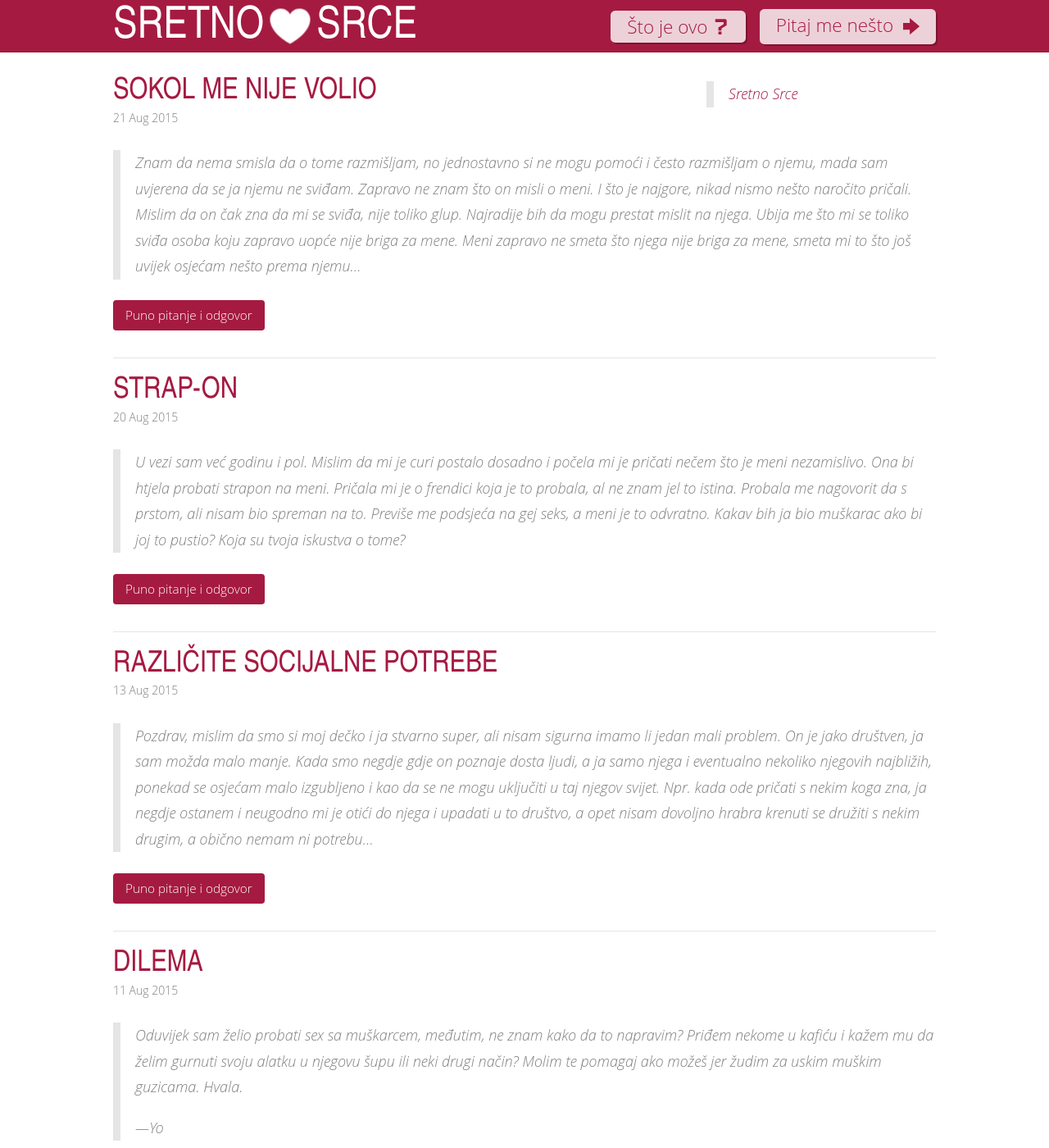
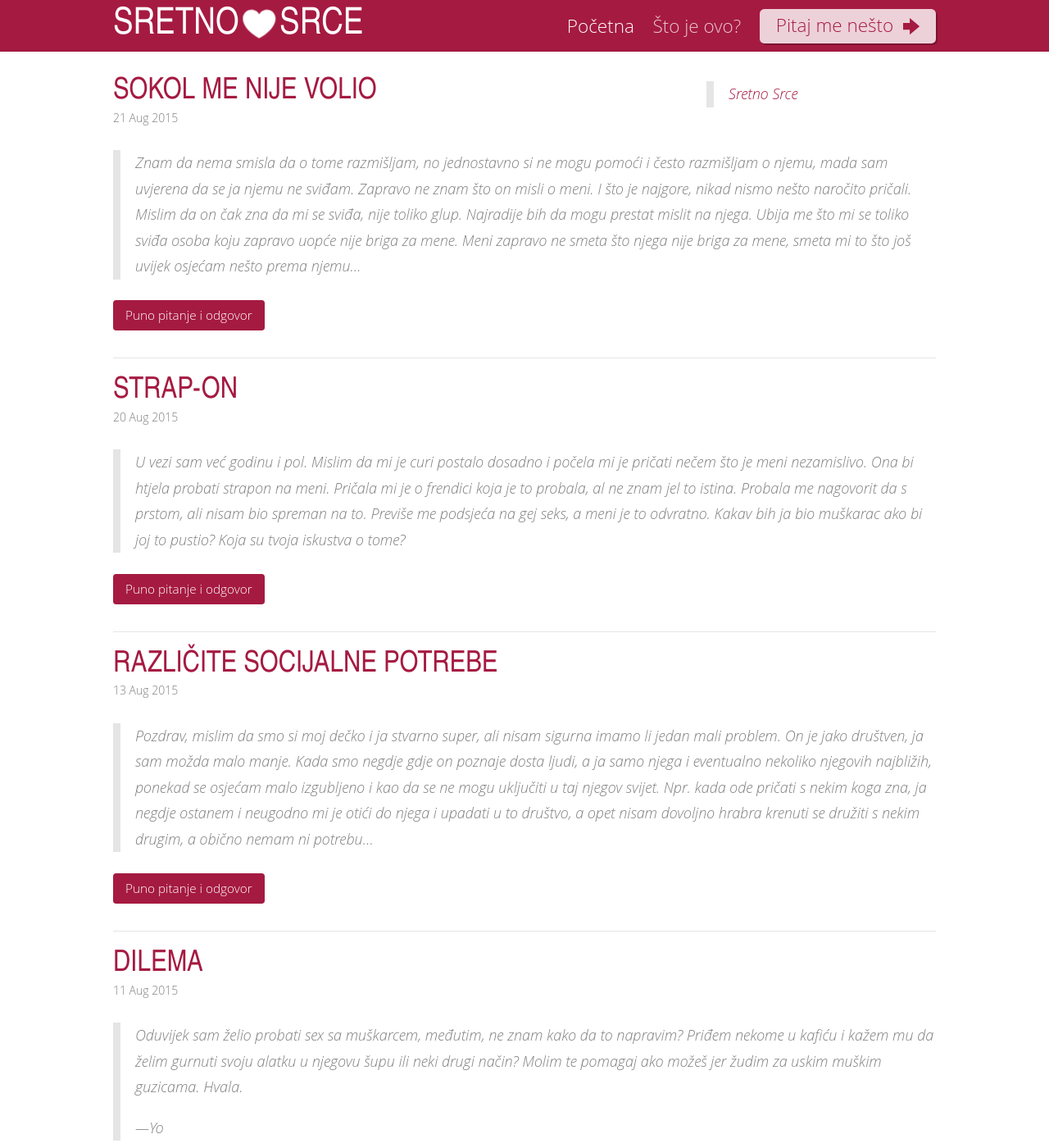
Before and after one commit to silvenon/sretnosrce, a Jekyll site: the page built from index.html, in a window 1280 px wide and 1400 px high. Shown: the whole window at 82% size. Built offline with Jekyll 4.4.1, drawn with Linux system fonts in a browser that asks for light colours; comment, search, counter and statistics services are not loaded.

Commit message:
Add link to home + navigation responsive fixes
Fixes #10

```diff
--- a/_layouts/site.html
+++ b/_layouts/site.html
@@ -62,20 +62,27 @@
         </a>
 
         <nav class="navigation">
-          <a class="navigation-item {% if page.id == 'about' %}active{% endif %} btn btn-inverse-primary" href="{{ '/opis' | prepend: site.baseurl }}">
-            <span>Što je ovo</span>
-            <svg class="icon icon-question" viewBox="0 0 1024 1024" role="presentation">
-              <title>Question</title>
-              <path fill="currentColor" d="M384 832h192v192h-192zM800 64c53.020 0 96 42.98 96 96v288l-320 192v128h-192v-192l320-192v-128h-512v-192h608z"></path>
-            </svg>
+          <ol class="navigation-items">
+            <li class="navigation-item {% if page.id == 'home' %}active{% endif %}">
+              <a href="{{ '/' | prepend: site.baseurl }}">
+                <span>Početna</span>
               </a>
-          <a class="navigation-item {% if page.id == 'contact' %}active{% endif %} btn btn-inverse-primary" href="{{ '/pitaj' | prepend: site.baseurl }}">
+            </li>
+            <li class="navigation-item {% if page.id == 'about' %}active{% endif %}">
+              <a href="{{ '/opis' | prepend: site.baseurl }}">
+                <span>Što je ovo?</span>
+              </a>
+            </li>
+            <li class="navigation-item {% if page.id == 'contact' %}active{% endif %}">
+              <a class="btn btn-inverse-primary" href="{{ '/pitaj' | prepend: site.baseurl }}">
                 <span>Pitaj me nešto</span>
                 <svg class="icon icon-arrow-right" viewbox="0 0 640 1024" role="presentation">
                   <title>Arrow right</title>
                   <path fill="currentColor" d="M640 512l-384-320v192h-256v256h256v192l384-320z"></path>
                 </svg>
               </a>
+            </li>
+          </ol>
         </nav>
       </div>
     </header>
--- a/styles/_buttons.scss
+++ b/styles/_buttons.scss
@@ -63,8 +63,7 @@
       color: $color;
 
       &:hover,
-      &:focus,
-      &.active {
+      &:focus {
         background: #fff;
         color: $color;
       }
--- a/styles/_header.scss
+++ b/styles/_header.scss
@@ -1,7 +1,7 @@
 @include keyframes(pulsate) {
-  0%    { @include transform(scale(0.75)); }
-  50%   { @include transform(scale(0.8)); }
-  100%  { @include transform(scale(0.75)); }
+  0%    { @include transform(scale(1)); }
+  50%   { @include transform(scale(0.95)); }
+  100%  { @include transform(scale(1)); }
 }
 
 .main {
@@ -17,19 +17,22 @@
   background: color(primary);
   color: #fff;
 
+  @media (min-width: breakpoint(navigation)) {
+    padding-bottom: 0.5em;
+  }
+
   @media (min-width: breakpoint(medium)) {
     position: fixed;
     z-index: 10;
     top: 0;
     left: 0;
     right: 0;
-    padding-top: 0;
   }
 
   .container {
     text-align: center;
 
-    @media (min-width: breakpoint(medium)) {
+    @media (min-width: breakpoint(navigation)) {
       @include display(flex);
       @include justify-content(space-between);
       @include align-items(center);
@@ -47,7 +50,7 @@
     font-weight: 400;
 
     @media (min-width: breakpoint(medium)) {
-      font-size: 3em;
+      font-size: 2.5em;
     }
 
     &,
@@ -59,27 +62,54 @@
 
     .icon {
       display: inline-block;
-      width: 32px;
-      height: 32px;
-      @include transform(scale(0.75));
+      width: 0.9em;
+      height: 0.9em;
+      margin: 0 0.1em;
       @include animation(pulsate 1s infinite);
-
-      @media (min-width: breakpoint(medium)) {
-        width: 64px;
-        height: 64px;
-      }
     }
   }
 
   .navigation {
-    .btn {
-      @media (max-width: breakpoint(small, max)) {
-        margin-top: 0.25em;
+    &-items {
+      @include display(flex);
+      @include flex-wrap(wrap);
+      @include align-items(center);
+      @include justify-content(center);
+    }
+
+    &-item {
+      + .navigation-item {
+        margin-left: 1em;
       }
 
-      @media (max-width: breakpoint(medium, max)) {
-        position: relative;
-        top: 0.5em;
+      &:last-child {
+        margin-left: 0;
+        width: 100%;
+
+        @media (min-width: breakpoint(navigation)) {
+          width: auto;
+          margin-left: 1em;
+        }
+      }
+
+      a:not(.btn) {
+        color: rgba(#fff, 0.75);
+      }
+
+      &.active {
+        a:not(.btn) {
+          color: #fff;
+        }
+
+        .btn {
+          background: #fff;
+        }
+      }
+    }
+
+    .btn {
+      @media (max-width: breakpoint(navigation, max)) {
+        margin-bottom: -0.5em;
         background: #fff;
         border: 2px solid color(primary);
         box-shadow: none;
--- a/styles/_navigation.scss
+++ b/styles/_navigation.scss
@@ -2,7 +2,6 @@
   font-size: 1.25em;
 
   .btn {
-    margin-left: 0.5em;
     padding-top: 0;
     padding-bottom: 0;
 
--- a/styles/_variables.scss
+++ b/styles/_variables.scss
@@ -8,6 +8,7 @@ $colors: (
 
 $breakpoints: (
   small: 568px,
+  navigation: 730px,
   medium: 1024px,
   large: 1200px
 );
```
Lines whose indentation alone changed are shown as unchanged.
